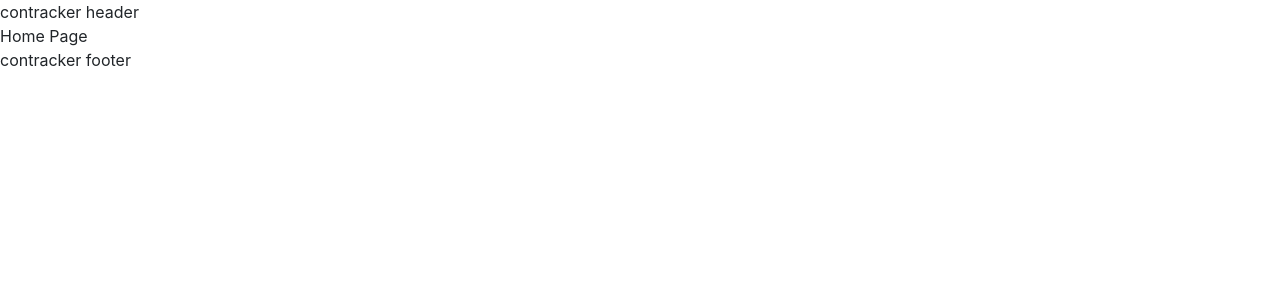
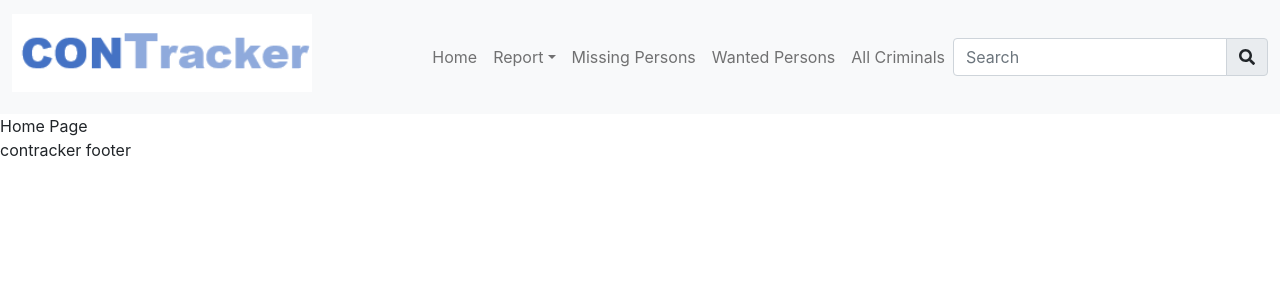
Before and after one commit to ickynavigator/conTracker, a Next.js app in the folder packages/con-tracker-client/: page / in a window 1280 px wide. Shown: the top 300 px of the page. Built offline with nearby package versions, Linux system fonts and the light colour scheme.

Commit message:
created header file

```diff
--- a/packages/con-tracker-client/components/ui/Header.jsx
+++ b/packages/con-tracker-client/components/ui/Header.jsx
@@ -1,5 +1,82 @@
-import React from "react";
+import Image from "next/image";
+import React, { useState } from "react";
+import {
+  Container,
+  Form,
+  FormControl,
+  InputGroup,
+  Nav,
+  Navbar,
+  NavDropdown,
+} from "react-bootstrap";
+import { FaSearch } from "react-icons/fa";
 
-const Header = () => <header>contracker header</header>;
+const Header = () => {
+  const [searchValue, setsearchValue] = useState("");
+  const searchHandler = e => {
+    e.preventDefault();
+    if (!searchValue) return;
+
+    window.location.href = `/?q=${searchValue}`;
+  };
+
+  return (
+    <Navbar bg="light" expand="lg">
+      <Container fluid>
+        <Navbar.Brand href="#home">
+          <Image
+            src="/assets/images/logo.svg"
+            width="300"
+            height="80"
+            className="d-inline-block align-top"
+            alt="ConTracker"
+          />
+        </Navbar.Brand>
+        <Navbar.Toggle aria-controls="navbarScroll" />
+        <Navbar.Collapse id="navbarScroll">
+          <Nav
+            className="ms-auto my-2 my-lg-0"
+            style={{ maxHeight: "100px" }}
+            navbarScroll
+          >
+            <Nav.Link href="/">Home</Nav.Link>
+            <NavDropdown title="Report" id="navbarScrollingDropdown">
+              <NavDropdown.Item href="/report/complaint">
+                Report a Complaint
+              </NavDropdown.Item>
+              <NavDropdown.Item href="/report/crime">
+                Report a Crime
+              </NavDropdown.Item>
+              <NavDropdown.Item href="/report/missing">
+                Report a Missing Person
+              </NavDropdown.Item>
+              {/* <NavDropdown.Divider />
+            <NavDropdown.Item href="/contact/us">
+              Contact Us
+            </NavDropdown.Item> */}
+            </NavDropdown>
+            <Nav.Link href="/missing">Missing Persons</Nav.Link>
+            <Nav.Link href="/criminals/wanted">Wanted Persons</Nav.Link>
+            <Nav.Link href="/criminals">All Criminals</Nav.Link>
+          </Nav>
+          <Form onSubmit={searchHandler}>
+            <InputGroup>
+              <FormControl
+                type="search"
+                placeholder="Search"
+                aria-label="Search"
+                value={searchValue}
+                onChange={e => setsearchValue(e.target.value)}
+              />
+              <InputGroup.Text variant="outline-success">
+                <FaSearch />
+              </InputGroup.Text>
+            </InputGroup>
+          </Form>
+        </Navbar.Collapse>
+      </Container>
+    </Navbar>
+  );
+};
 
 export default Header;
--- a/packages/con-tracker-client/package.json
+++ b/packages/con-tracker-client/package.json
@@ -14,7 +14,8 @@
     "next": "12.0.7",
     "react": "17.0.2",
     "react-bootstrap": "^2.0.4",
-    "react-dom": "17.0.2"
+    "react-dom": "17.0.2",
+    "react-icons": "^4.3.1"
   },
   "devDependencies": {
     "eslint": "8.5.0",
```
Also changed, not shown: packages/con-tracker-client/public/assets/images/logo.svg (added), 1 other file (tests, documents, lock files or other folders).
